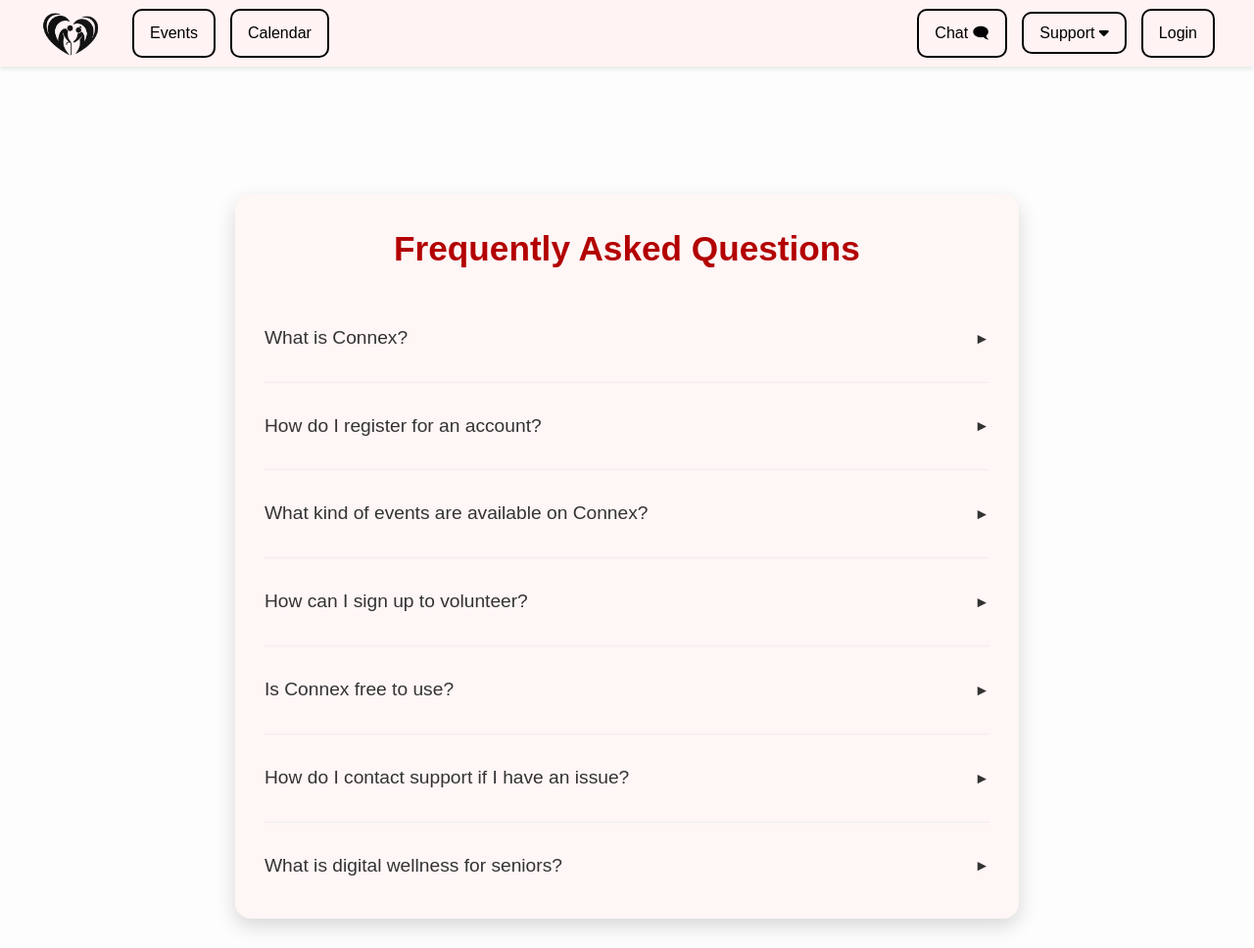
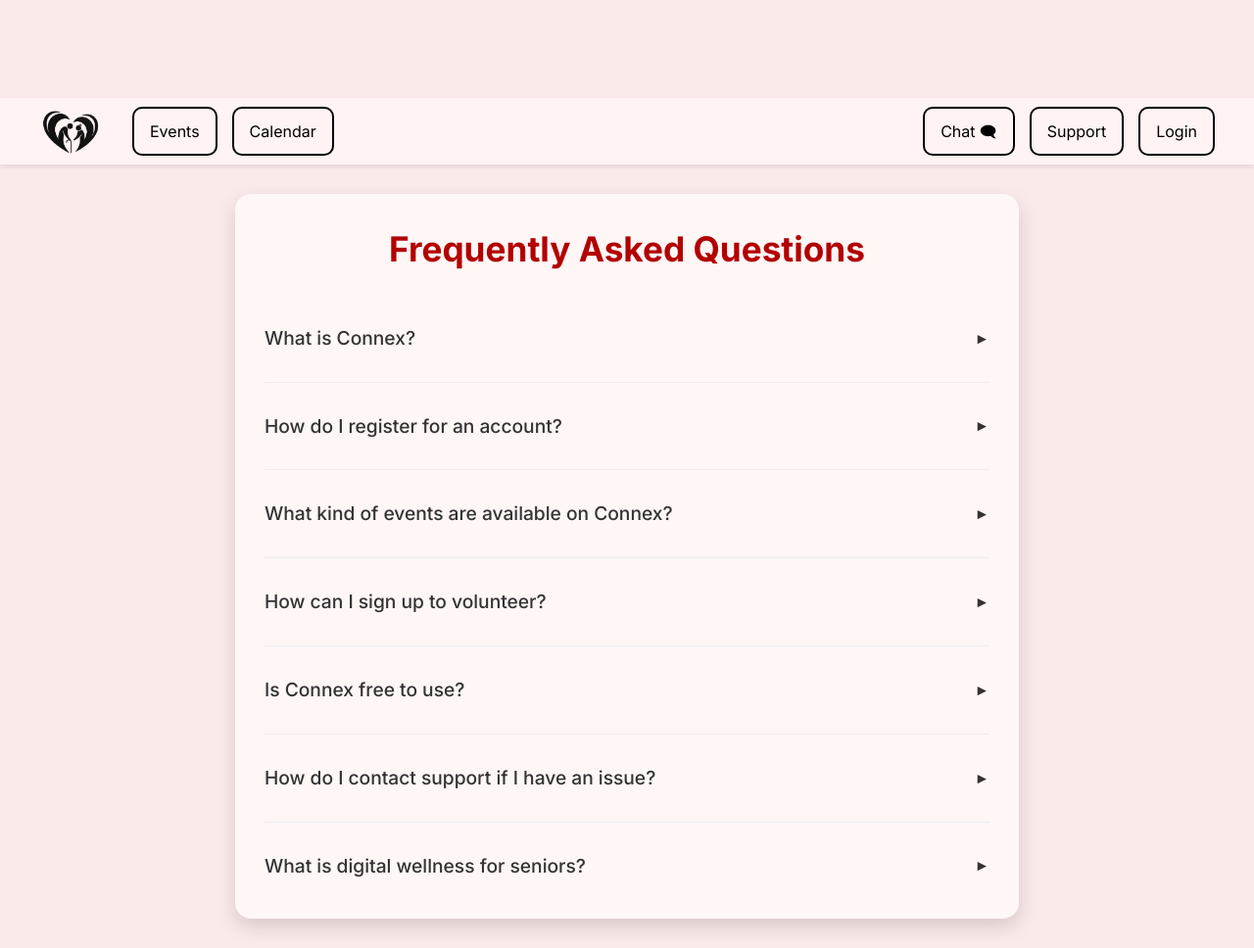
Before and after one commit to super-nova-droid/Connex, a Flask app: page /faq in a window 1280 px wide. Shown: the whole page at 98% size. Run offline with Flask 3, Linux system fonts and the light colour scheme; some libraries are stand-ins or nearby versions.

Commit message:
Revert "fix ui"
This reverts commit 4e47eedd0318dfa09673e17efc975016dcb83974.

```diff
--- a/templates/faq.html
+++ b/templates/faq.html
@@ -6,24 +6,17 @@
     <title>FAQ - Connex</title>
     <script src="https://cdn.tailwindcss.com"></script>
     <link href="https://fonts.googleapis.com/css2?family=Inter:wght@400;500;700&display=swap" rel="stylesheet">
-    <link rel="stylesheet" href="https://cdnjs.cloudflare.com/ajax/libs/font-awesome/6.0.0-beta3/css/all.min.css"> <!-- Added Font Awesome -->
     <style>
         body {
-            font-family: 'Poppins', sans-serif;
-            background-color: #fdfdfd;
+            font-family: 'Inter', sans-serif;
             margin: 0;
-            padding: 0;
-        }
-
-        /* New container for main content to apply top padding */
-        .main-content-wrapper {
-            width: 100%;
+            background-color: #fbeaea; /* Pink background from your theme */
             display: flex;
             flex-direction: column;
             align-items: center;
-            padding-top: 100px; /* This padding pushes content below the fixed navbar */
-            box-sizing: border-box; /* Include padding in element's total width and height */
-            flex-grow: 1; /* Allow it to grow and take available vertical space */
+            min-height: 100vh;
+            padding-top: 100px; /* Space for fixed navbar */
+            box-sizing: border-box;
         }
 
         .faq-container {
@@ -94,22 +87,22 @@
         }
 
         .faq-answer.open {
-            max-height: 20px; /* Max height to allow transition, adjust if answers are very long */
+            max-height: 200px; /* Max height to allow transition, adjust if answers are very long */
             padding: 0px; /* Padding when open */
         }
 
         /* Responsive adjustments */
         @media (max-width: 768px) {
-            .main-content-wrapper {
+            body {
                 padding-top: 80px; /* Adjust for smaller navbar on mobile */
             }
             .faq-container {
                 margin: 20px;
-                padding: 20px;
+                padding: 30px;
             }
             .faq-header {
                 font-size: 1.8em;
-                margin-bottom: 30px;
+                margin-bottom: 40px;
             }
             .faq-question {
                 font-size: 1.1em;
@@ -120,12 +113,12 @@
         }
 
         @media (max-width: 480px) {
-            .main-content-wrapper {
+            body {
                 padding-top: 70px; /* Further adjust for very small screens */
             }
             .faq-container {
                 margin: 15px;
-                padding: 15px;
+                padding: 25px;
                 border-radius: 10px;
             }
             .faq-header {
@@ -145,8 +138,6 @@
     <!-- Include the fixed navbar here -->
     {% include "includes/navbar.html" %}
 
-    <!-- New wrapper div to contain the main content and apply padding -->
-    <div class="main-content-wrapper">
     <div class="faq-container">
         <h1 class="faq-header">Frequently Asked Questions</h1>
 
@@ -186,7 +177,7 @@
                 <span class="arrow-icon">&#9658;</span>
             </div>
             <div class="faq-answer">
-                    If you are interested in volunteering, you can create a new account and check the box for volunteer, this ensures that you are a volunteer and you can volunteer to help out at events.
+                If you're interested in becoming a volunteer, you can find more information and sign-up details on our "Volunteer" section. We welcome individuals passionate about helping seniors engage with technology and community activities.
             </div>
         </div>
 
@@ -206,7 +197,7 @@
                 <span class="arrow-icon">&#9658;</span>
             </div>
             <div class="faq-answer">
-                    For any questions or support, please visit our "Support" page where you can find contact information and common troubleshooting tips. You can also reach out to us via email at support@connex.com. We also have our chatbot Connex AI to help with questions that you may have!
+                For any questions or support, please visit our "Support" page where you can find contact information and common troubleshooting tips. You can also reach out to us via email at support@connex.com.
             </div>
         </div>
 
@@ -221,7 +212,6 @@
         </div>
 
     </div>
-    </div> <!-- End main-content-wrapper -->
 
     <script>
         function toggleAnswer(element) {
@@ -229,19 +219,24 @@
             const answer = faqItem.querySelector('.faq-answer');
             const question = faqItem.querySelector('.faq-question');
 
+            // Toggle 'active' class on the question
             question.classList.toggle('active');
+            // Toggle 'open' class on the answer for animation
             answer.classList.toggle('open');
 
+            // Adjust max-height for smooth transition
             if (answer.classList.contains('open')) {
+                // Set max-height to scrollHeight to allow smooth expansion
                 answer.style.maxHeight = answer.scrollHeight + "px";
             } else {
                 answer.style.maxHeight = "0";
             }
         }
 
+        // Optional: Close all FAQs when clicking outside (or on page load)
         document.addEventListener('DOMContentLoaded', () => {
             document.querySelectorAll('.faq-answer').forEach(answer => {
-                answer.style.maxHeight = "0";
+                answer.style.maxHeight = "0"; // Ensure all are closed initially
             });
         });
     </script>
--- a/templates/includes/navbar.html
+++ b/templates/includes/navbar.html
@@ -22,51 +22,6 @@
     flex-wrap: wrap;
     box-shadow: 0 2px 5px rgba(0,0,0,0.1);
     box-sizing: border-box;
-  }
-
-
-  /* Dropdown specific styles */
-  .dropdown {
-    position: relative; /* Container for the dropdown menu */
-    display: inline-block; /* Allows side-by-side with other nav items */
-  }
-
-  .dropdown-content {
-    display: none; /* Hidden by default */
-    position: absolute;
-    background-color: #f9f9f9; /* Light background for dropdown */
-    min-width: 160px;
-    box-shadow: 0px 8px 16px 0px rgba(0,0,0,0.2);
-    z-index: 1; /* Ensure it appears above other content */
-    border-radius: 8px; /* Rounded corners for dropdown */
-    overflow: hidden; /* Ensures rounded corners apply to content */
-    top: calc(100% + 10px); /* Position below the button, with a gap */
-    left: 0; /* Align with the left edge of the button */
-  }
-
-  .dropdown-content a {
-    color: #333; /* Dark text for links */
-    padding: 12px 16px;
-    text-decoration: none;
-    display: block;
-    font-size: 0.95rem;
-    white-space: nowrap;
-    transition: background-color 0.2s, color 0.2s;
-    border-bottom: 1px solid #eee; /* Separator between links */
-  }
-
-  .dropdown-content a:last-child {
-    border-bottom: none; /* No border for the last item */
-  }
-
-  .dropdown-content a:hover {
-    background-color: #b30000; /* Red hover background */
-    color: white;
-  }
-
-  .dropdown:hover .dropdown-content,
-  .dropdown.active .dropdown-content { /* 'active' class for JS toggle */
-    display: block; /* Show on hover or when 'active' class is present */
   }
 
   .header-left {
@@ -174,15 +129,7 @@
   <div id="navMenuRight" class="nav-menu-right">
     <a href="{{ url_for('chat') }}" class="btn">Chat 🗨</a>
 
-    <div class="dropdown">
-      <a href="#" class="btn" onclick="toggleDropdown(event)">Support <i class="fas fa-caret-down"></i></a>
-      <div class="dropdown-content">
-        <a href="{{ url_for('faq') }}">FAQ Page</a>
-        <a href="#">Contact Support</a>
-      </div>
-    </div>
-
-
+    <a href="#" class="btn">Support</a>
     <a href="{{ url_for('login') }}" class="btn">Login</a>
 
   </div>
```
Also changed, not shown: templates/chat.html (+5 -5 lines), templates/usereventpage.html (+6 -5 lines). Lines whose indentation alone changed are shown as unchanged.
